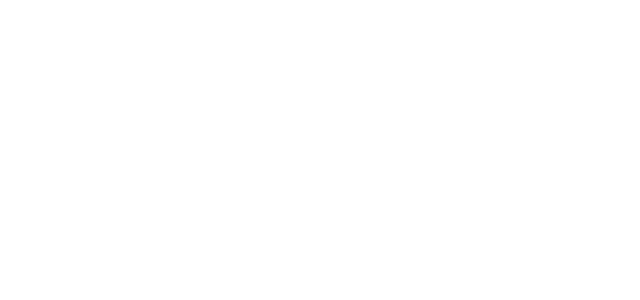
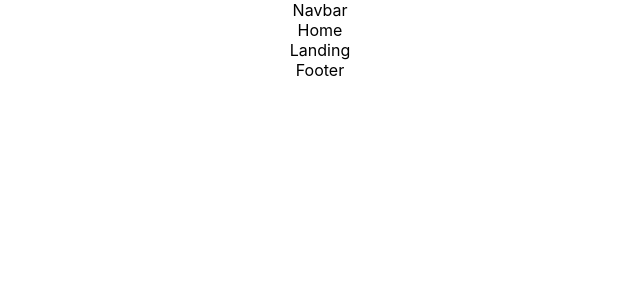
Before and after one commit to MUHAMMADSabbirHossain/pxflix-client, a React (Create React App) app: page / in a window 1280 px wide. Shown: the top 300 px of the page, without its empty margins (320-960 px from the left). Built offline with nearby package versions, Linux system fonts and the light colour scheme.

Commit message:
folder, components: footer, navbar, home, landing added.

```diff
--- a/src/App.js
+++ b/src/App.js
@@ -1,5 +1,8 @@
 // import logo from './logo.svg';
 import './App.css';
+import Footer from './Components/Footer/Footer';
+import Navbar from './Components/Navbar/Navbar';
+import Home from './Pages/Home/Home';
 
 function App() {
   return (
@@ -19,6 +22,9 @@
         </a>
       </header> */}
 
+      <Navbar></Navbar>
+      <Home></Home>
+      <Footer></Footer>
 
     </div>
   );
--- /dev/null
+++ b/src/Components/Footer/Footer.js
@@ -0,0 +1,11 @@
+import React from 'react';
+
+const Footer = () => {
+    return (
+        <div>
+            Footer
+        </div>
+    );
+};
+
+export default Footer;
--- /dev/null
+++ b/src/Components/Navbar/Navbar.js
@@ -0,0 +1,11 @@
+import React from 'react';
+
+const Navbar = () => {
+    return (
+        <div>
+            Navbar
+        </div>
+    );
+};
+
+export default Navbar;
--- /dev/null
+++ b/src/Pages/Home/Home.js
@@ -0,0 +1,13 @@
+import React from 'react';
+import Landing from './Landing';
+
+const Home = () => {
+    return (
+        <div>
+            Home
+            <Landing></Landing>
+        </div>
+    );
+};
+
+export default Home;
--- /dev/null
+++ b/src/Pages/Home/Landing.js
@@ -0,0 +1,11 @@
+import React from 'react';
+
+const Landing = () => {
+    return (
+        <div>
+            Landing
+        </div>
+    );
+};
+
+export default Landing;
```
